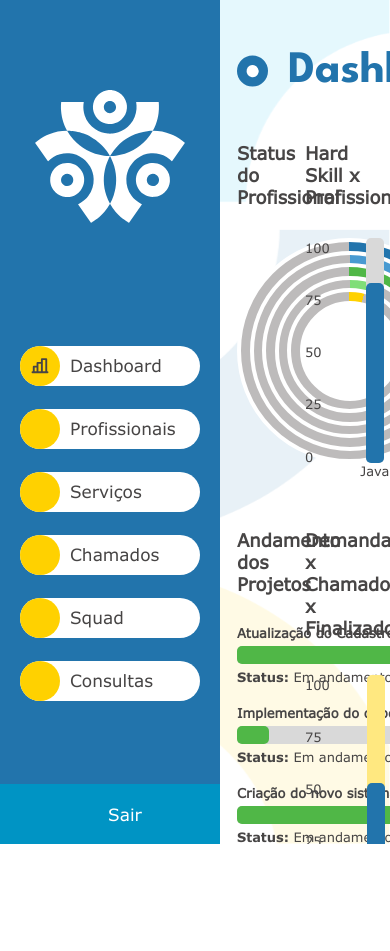
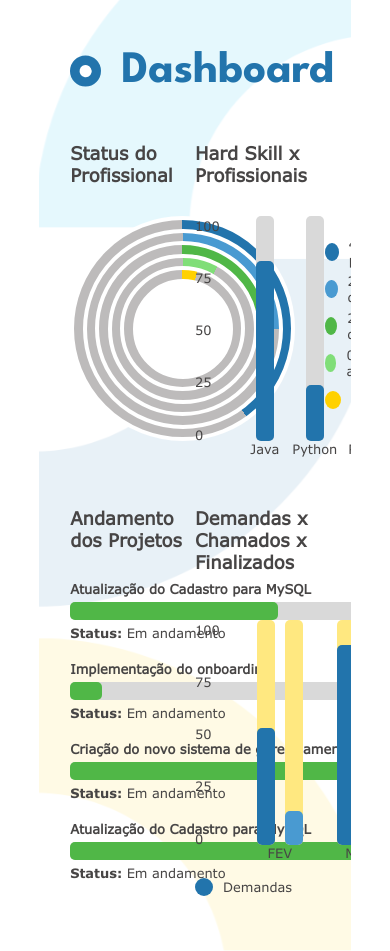
Before and after one commit to Maneasy-CODE/Maneasy-react, a React (Vite) app: page /pagina/dashboard in a window 390 px wide. Before the commit the page ends 844 px from the top, so only its background shows below. Built offline with nearby package versions, Linux system fonts and the light colour scheme; some icons are missing.

Commit message:
menu responsivo não finalizado

```diff
--- a/src/components/Menu/index.tsx
+++ b/src/components/Menu/index.tsx
@@ -36,7 +36,7 @@ function Menu() {
                     </div>
                     Chamados
                 </Link>
-                <Link to={"/pagina/squad/cadastro"}>
+                <Link to={"/pagina/squad/consulta"}>
                     <div className="icon_menu">
                         <Icon icon="mdi:people-group" />
                     </div>
--- a/src/components/Menu/style.css
+++ b/src/components/Menu/style.css
@@ -1,8 +1,8 @@
 #aside_menu {
+    z-index: 1;
+    position: fixed;
     height: 100vh;
-    max-width: 400px;
-    width: 20vw;
-    min-width: 220px;
+    width: 300px;
     display: flex;
     flex-direction: column;
     justify-content: space-between;
@@ -88,3 +88,9 @@
 #aside_menu .link_footer {
     text-decoration: none;
 }
+
+@media screen and (max-width: 768px){
+    #aside_menu {
+        right: -300px;
+    }
+}
--- a/src/main.tsx
+++ b/src/main.tsx
@@ -20,6 +20,8 @@ import ChamadoConsulta from './pages/ChamadoConsulta';
 import ChamadoAtualizar from './pages/ChamadoAtualizar';
 import SquadCadastros from './pages/Squad_cadastros';
 import Squadmontar from './pages/Squad_montar';
+
+
 
 //rotas
 
--- a/src/pages/Dashboard/style.css
+++ b/src/pages/Dashboard/style.css
@@ -60,6 +60,7 @@
 #containerDashboard {
     display: flex;
     height: 100%;
+    /* position: relative; */
 }
 
 #containerDashboard section {
@@ -68,10 +69,10 @@
     margin: 0 auto;
 }
 
-#containerDashboard .container_dashboard{
-    overflow-y: scroll;
+#containerDashboard .container_dashboard {
+    /* overflow-y: scroll; */
     scroll-behavior: smooth;
-    height: 100vh;
+    overflow: hidden;
 }
 
 #containerDashboard .section_geral {
--- a/src/pages/Squad_montar/style.css
+++ b/src/pages/Squad_montar/style.css
@@ -2,11 +2,14 @@
     font-family: "VerdanaRegular";
 }
 
-.squad_montar{
+.squad_montar {
     display: flex;
+    overflow: hidden;
 }
+
 .squad_montar .container {
     width: 100%;
+    margin-left: 300px;
 }
 
 
@@ -204,11 +207,11 @@
 
 }
 
-.squad_montar .section_pesquisa_resultado_input{
+.squad_montar .section_pesquisa_resultado_input {
     width: 100%;
 }
 
-.squad_montar .section_pesquisa_btn{
+.squad_montar .section_pesquisa_btn {
     display: flex;
 }
 
@@ -239,13 +242,13 @@
     margin-bottom: 30px;
 }
 
-.squad_montar .section_pesquisa_resultado_input_pesquisa{
+.squad_montar .section_pesquisa_resultado_input_pesquisa {
     width: 100%;
     margin-bottom: 30px;
 
 }
 
-.squad_montar .section_nome_projeto{
+.squad_montar .section_nome_projeto {
     width: 100%;
     display: flex;
 }
@@ -282,6 +285,7 @@
 /*MIDIA DE 1000px*/
 
 @media screen and (max-width: 1000px) {
+
     .form_date,
     .squad_montar .form_id {
         flex-direction: column;
@@ -294,23 +298,26 @@
         width: 100%;
     }
 
-    .section_resultado_dados > div{
+    .section_resultado_dados>div {
         flex-direction: column;
         width: 100%;
     }
 
-    .section_resultado_dados > div p{
+    .section_resultado_dados>div p {
         margin-top: 5px;
     }
 
-
 }
 
-
+@media screen and (max-width: 768px) {
+    .squad_montar .container {
+        margin-left: 0px;
+    }
+}
 
 /* MIDIA 600PX */
-@media screen and (max-width: 600px){
-    .section_resultado_dados{
+@media screen and (max-width: 600px) {
+    .section_resultado_dados {
         font-size: 15px;
     }
 }
```
Also changed, not shown: src/utils/api.ts (added, +7 -0 lines).
